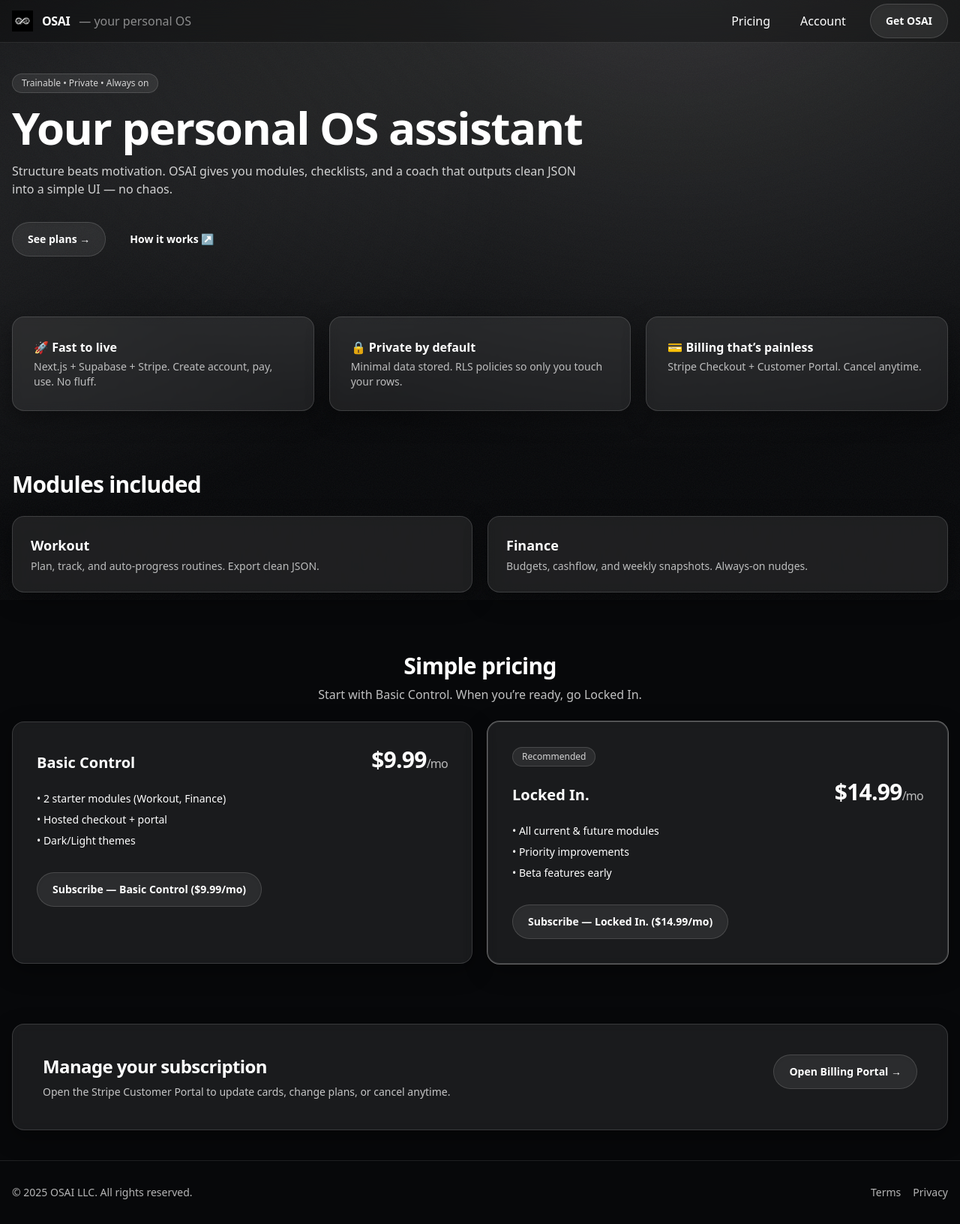
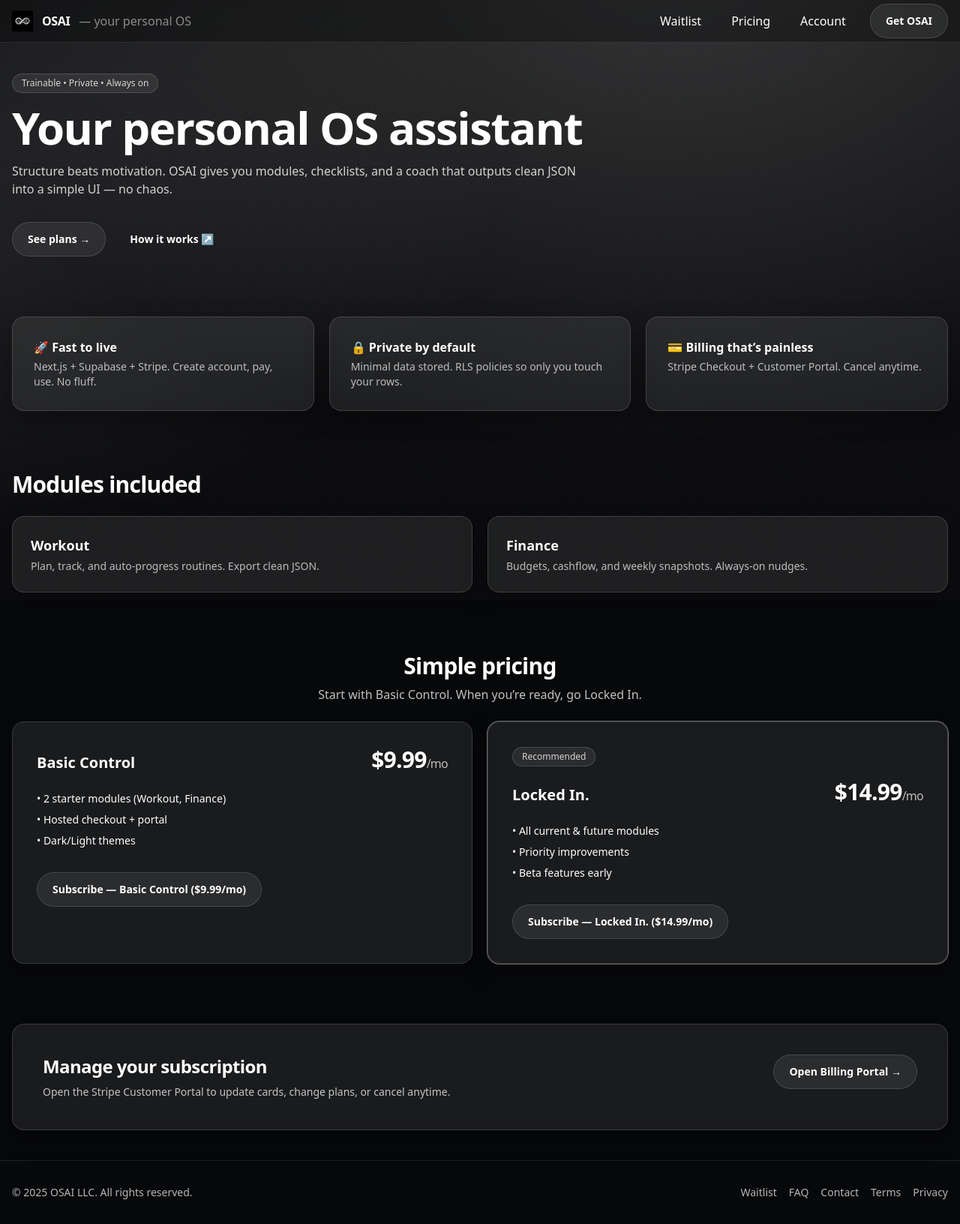
Before and after one commit to MasonIllies/OSAI, a Next.js app in the folder osai-mvp/: page / in a window 1280 px wide. Shown: the whole page at 75% size. Built offline with nearby package versions, Linux system fonts and the light colour scheme; no server answers.

Commit message:
Update layout.tsx

```diff
--- a/osai-mvp/app/layout.tsx
+++ b/osai-mvp/app/layout.tsx
@@ -6,7 +6,14 @@
 export const metadata: Metadata = {
   title: "OSAI — Your personal OS assistant",
   description: "Always-on AI control for your life and work.",
-  openGraph: { title: "OSAI", description: "Always-on AI control for your life and work.", url: "https://osai.llc", siteName: "OSAI", type: "website", images: ["/og.png"] },
+  openGraph: {
+    title: "OSAI",
+    description: "Always-on AI control for your life and work.",
+    url: "https://osai.llc",
+    siteName: "OSAI",
+    type: "website",
+    images: ["/og.png"],
+  },
   twitter: { card: "summary_large_image", title: "OSAI", description: "Always-on AI control.", images: ["/og.png"] },
 };
 
@@ -18,12 +25,12 @@
         <header className="sticky top-0 z-40 backdrop-blur-md bg-black/30 border-b border-white/10">
           <nav className="container h-14 flex items-center justify-between">
             <Link href="/" className="flex items-center gap-3">
-              {/* Upload your PNG to /public as osai-logo.png */}
               <Image src="/osai-logo.png" alt="OSAI logo" width={28} height={28} priority />
               <span className="font-semibold tracking-tight">OSAI</span>
               <span className="hidden md:inline text-white/50">— your personal OS</span>
             </Link>
             <div className="flex items-center gap-6">
+              <Link href="/waitlist" className="px-2 py-1 rounded-md hover:opacity-80 focus:outline-none focus:ring">Waitlist</Link>
               <Link href="/pricing" className="px-2 py-1 rounded-md hover:opacity-80 focus:outline-none focus:ring">Pricing</Link>
               <Link href="/account" className="px-2 py-1 rounded-md hover:opacity-80 focus:outline-none focus:ring">Account</Link>
               <Link href="/pricing" className="btn">Get OSAI</Link>
@@ -39,6 +46,9 @@
           <div className="container py-8 text-sm flex flex-col md:flex-row items-center justify-between gap-4 text-white/70">
             <div>© {new Date().getFullYear()} OSAI LLC. All rights reserved.</div>
             <div className="flex items-center gap-4">
+              <Link className="hover:text-white" href="/waitlist">Waitlist</Link>
+              <Link className="hover:text-white" href="/faq">FAQ</Link>
+              <Link className="hover:text-white" href="/contact">Contact</Link>
               <Link className="hover:text-white" href="/legal/terms">Terms</Link>
               <Link className="hover:text-white" href="/legal/privacy">Privacy</Link>
             </div>
```
